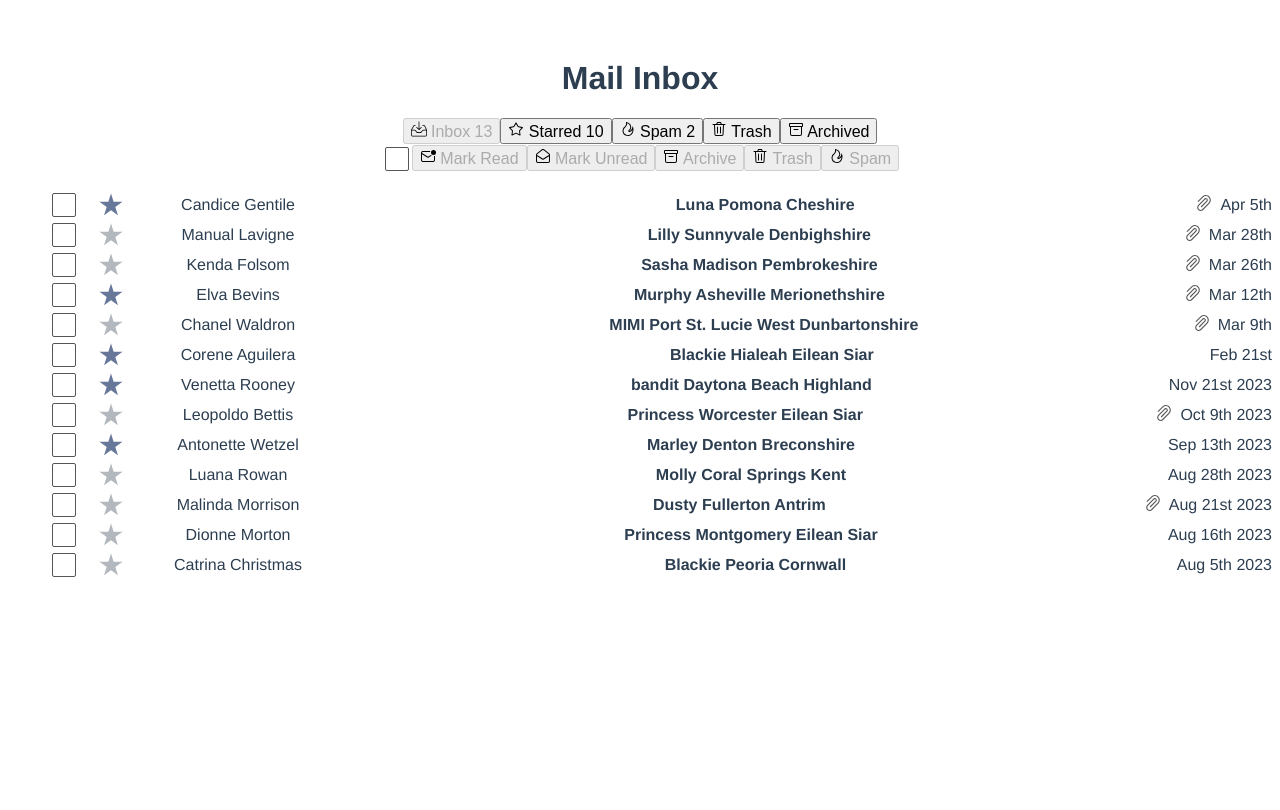
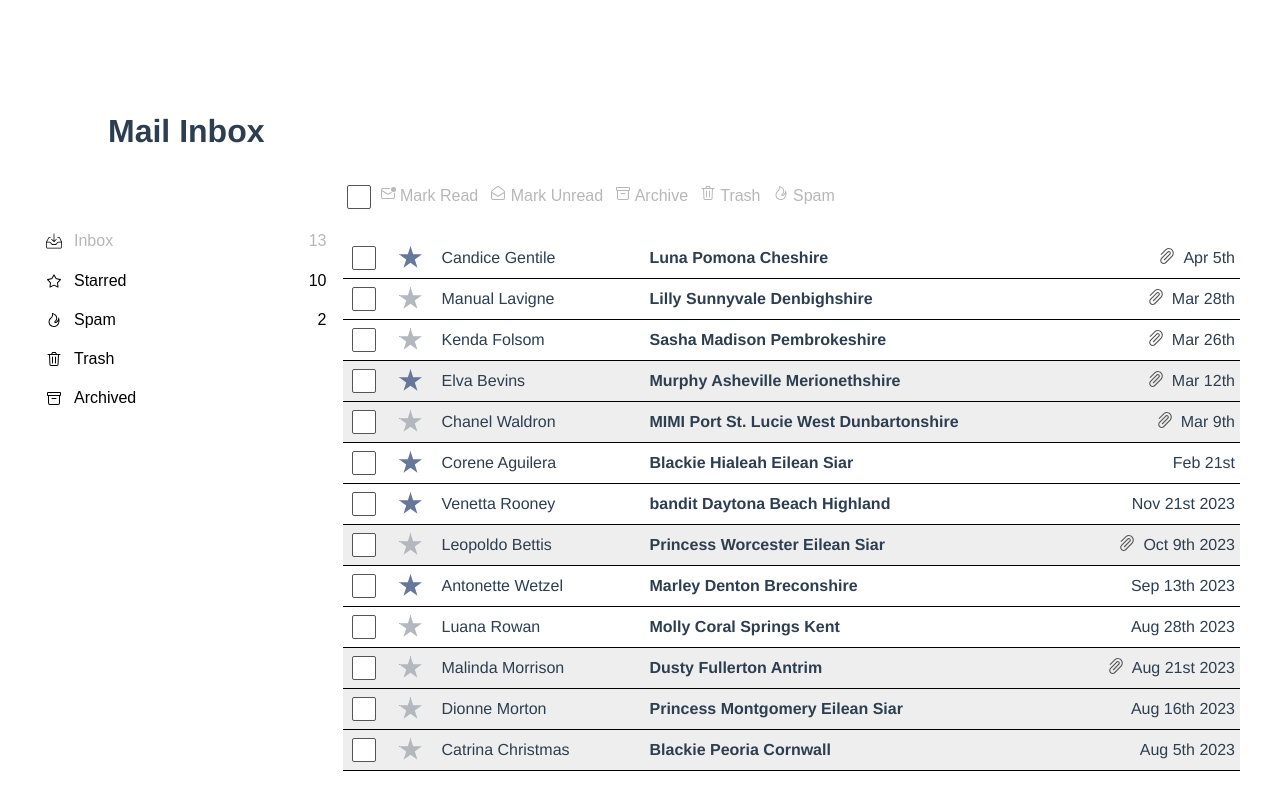
Before and after one commit to jolka-ef/mail, a Vue app: page / in a window 1280 px wide. Shown: the top 810 px of the page. Built offline with nearby package versions, Linux system fonts and the light colour scheme; data requests are answered from the project's data file.

Commit message:
feature : styles for folder nav

```diff
--- a/src/assets/main.css
+++ b/src/assets/main.css
@@ -10,10 +10,8 @@
 /* Global Styles */
 
 button {
-  /* font-size: 16px;
-  padding: 8px;
-  border-radius: 3px;
-  margin: 5px 10px 5px 0px; */
+  background-color: transparent;
+  border: none;
   font-size: 1em;
   cursor: pointer;
 }
@@ -22,6 +20,9 @@ button:disabled {
   cursor: auto;
 }
 
+svg {
+  fill: currentColor;
+}
 button.selected {
   cursor: auto;
   color: black;
@@ -110,6 +111,10 @@ svg {
 }
 
 /* Mail Table */
+.MailList {
+  grid-area: mailList;
+}
+
 .attachment {
   margin-right: 0.5em;
 }
@@ -138,26 +143,24 @@ svg {
 .mail-item span:last-of-type {
   justify-self: end;
 }
-.mail-table {
-  max-width: 1000px;
-  margin: 0 auto;
+.MailList {
   padding: 0;
 }
-.mail-table li.read {
+.MailList li.read {
   background-color: #eee;
 }
 
-.mail-table li {
+.MailList li {
   border-bottom: 1px solid black;
   padding: 5px;
   text-align: left;
 }
-.mail-table li:first-of-type td {
+.MailList li:first-of-type td {
   border-top: 1px solid black;
 }
 
 /* Bulk Action Bar */
-
+/*
 .bulk-action-bar {
   width: 100%;
   max-width: 1000px;
@@ -173,7 +176,7 @@ svg {
 .bulk-action-bar .checkbox {
   margin-right: 6px;
   margin-left: 3px;
-}
+} */
 
 .sr-only {
   border: 0 !important;
@@ -188,3 +191,60 @@ svg {
   width: 1px !important;
   white-space: nowrap !important;
 }
+
+/* Mail Screen */
+.ActionBar {
+  grid-area: bulkAction;
+  text-align: left;
+}
+.Container {
+  padding: 2em;
+  @media (min-width: 580px) {
+    display: grid;
+    grid-gap: 10px;
+    grid-template-columns: 1fr 1fr 1fr 1fr;
+    grid-template-areas:
+      'title title title title'
+      '.......... bulkAction bulkAction bulkAction'
+      'sidebarNav mailList mailList mailList';
+  }
+}
+.Container-nav {
+  display: flex;
+  flex-direction: column;
+  gap: 1em;
+}
+  .Header {
+    position: sticky;
+    top: 0;
+    width: 100%;
+  }
+  .Header-nav {
+    display: flex;
+    @media (max-width: 430px) {
+      flex-direction: column;
+    }
+    gap: 1em;
+  }
+}
+.Title {
+  grid-area: title;
+}
+
+/*Navigation */
+.FolderCount {
+  margin-left: auto;
+}
+.FolderName {
+  display: flex;
+  align-items: center;
+  gap: 0.75em;
+}
+.FolderNav {
+  grid-area: sidebarNav;
+  display: flex;
+  flex-direction: column;
+  @media (min-width: 480px) and (max-width: 580px) {
+    flex-direction: row;
+  }
+}
--- a/src/components/BaseButton.vue
+++ b/src/components/BaseButton.vue
@@ -3,3 +3,9 @@
     <slot></slot>
   </button>
 </template>
+<style scoped>
+button {
+  margin: 0.6em 0;
+  display: flex;
+}
+</style>
--- a/src/components/Navigation.vue
+++ b/src/components/Navigation.vue
@@ -1,14 +1,14 @@
 <template>
-  <nav class="Navigation">
+  <nav class="FolderNav">
     <BaseButton
       @click="$emit('selectScreen', 'inbox')"
       :disabled="screen == 'inbox'"
     >
-      <span>
+      <span class="FolderName">
         <Inbox />
         Inbox
       </span>
-      <span>
+      <span class="FolderCount">
         {{ inboxCount }}
       </span>
     </BaseButton>
@@ -17,11 +17,11 @@
       @click="$emit('selectScreen', 'starred')"
       :disabled="screen == 'starred'"
     >
-      <span>
+      <span class="FolderName">
         <Star />
         Starred
       </span>
-      <span>
+      <span class="FolderCount">
         {{ starredCount }}
       </span>
     </BaseButton>
@@ -30,11 +30,11 @@
       @click="$emit('selectScreen', 'spam')"
       :disabled="screen == 'spam'"
     >
-      <span>
+      <span class="FolderName">
         <Spam />
         Spam
       </span>
-      <span>
+      <span class="FolderCount">
         {{ spamCount }}
       </span>
     </BaseButton>
@@ -43,16 +43,20 @@
       @click="$emit('selectScreen', 'trash')"
       :disabled="screen == 'trash'"
     >
-      <Trash />
-      Trash
+      <span class="FolderName">
+        <Trash />
+        Trash
+      </span>
     </BaseButton>
 
     <BaseButton
       @click="$emit('selectScreen', 'archive')"
       :disabled="screen == 'archive'"
     >
-      <Archive />
-      Archived
+      <span class="FolderName">
+        <Archive />
+        Archived
+      </span>
     </BaseButton>
   </nav>
 </template>
```
